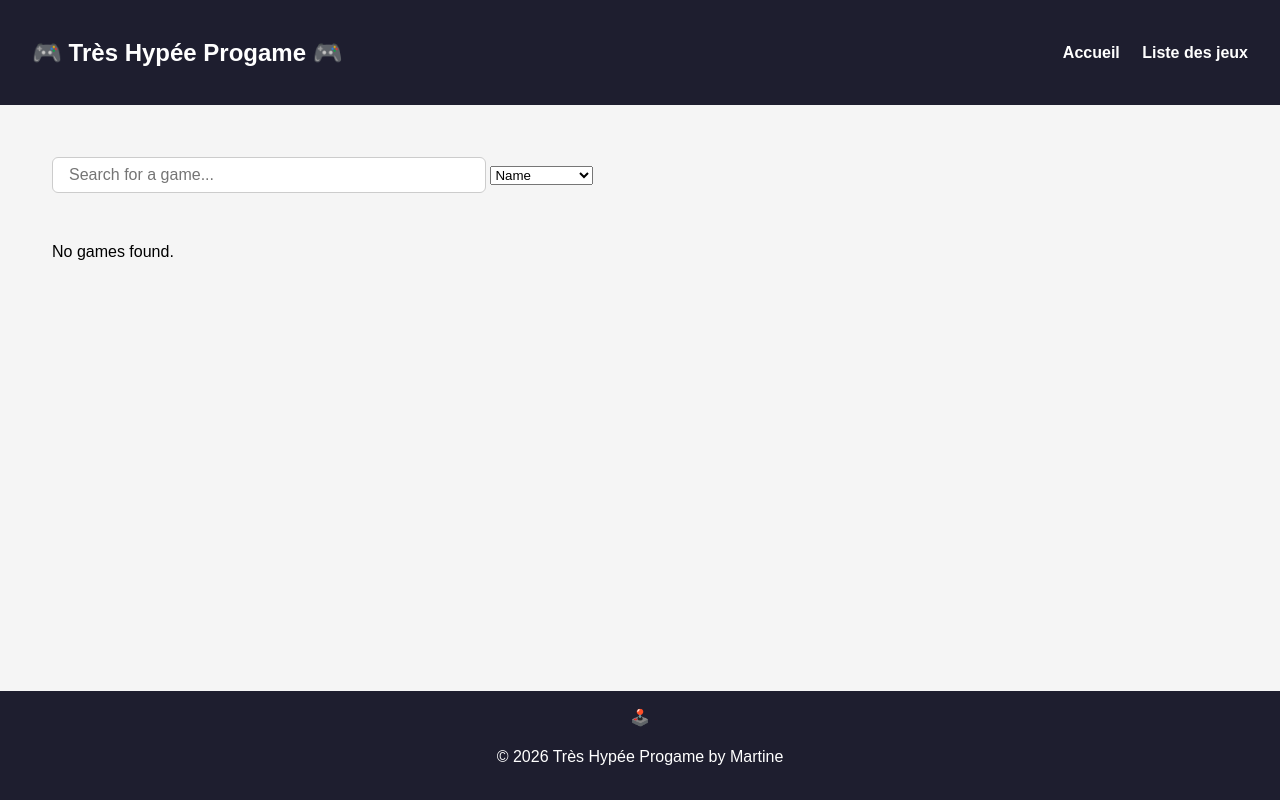
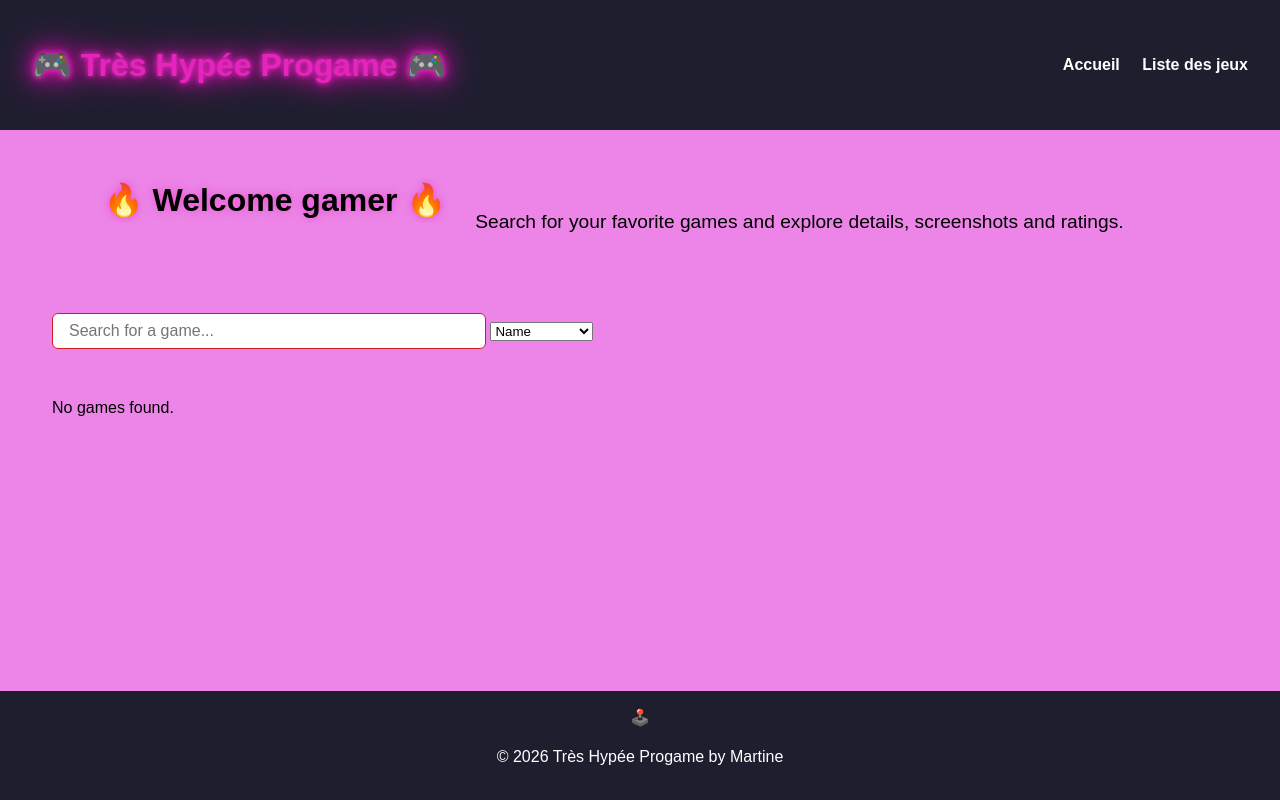
Before and after one commit to Martine9670/thp_progame, a website built with webpack: page src/index.html in a window 1280 px wide. Built offline with nearby package versions, Linux system fonts and the light colour scheme; no server answers; some icons are missing; files whose address does not match are found by name.

Commit message:
modif css title and subtitle

```diff
--- a/src/index.html
+++ b/src/index.html
@@ -23,6 +23,13 @@
             <li><a href="#/pagelist" class="nav-link"><i class="fa-solid fa-list"></i> Liste des jeux</a></li>
         </ul>
     </nav>
+    <div class="welcome-text">
+      <p class="welcome-title">🔥 Welcome gamer 🔥</p>
+      <p class="welcome-subtitle">
+        Search for your favorite games and explore details, screenshots and ratings.
+      </p>
+    </div>
+
   </header>
 
   <!-- ========================
--- a/src/styles/main.scss
+++ b/src/styles/main.scss
@@ -25,7 +25,7 @@ html, body {
 
 body {
   font-family: Arial, sans-serif;
-  background-color: #f5f5f5; // light gray background
+  background-color: #ec85e7; // light gray background
   line-height: 1.4;          // spacing between lines
   display: flex;              // allows vertical layout of navbar, main, footer
   flex-direction: column;
@@ -52,12 +52,40 @@ main#app {
   top: 0;
   z-index: 100;
 
-  .logo {
-    font-size: 1.5rem;
-    display: flex;
-    align-items: center;
-    gap: 0.5rem; // espace entre icône et texte
+.logo {
+  font-size: 2rem;
+  color: rgb(235, 37, 192);
+  display: flex;
+  align-items: center;
+  gap: 0.5rem;
+
+  text-shadow:
+    0 0 5px rgb(235, 37, 192),
+    0 0 10px rgb(235, 37, 192),
+    0 0 20px rgb(255, 0, 200),
+    0 0 40px rgb(255, 0, 200);
+
+  animation: neonBlink 1.5s infinite alternate;
+}
+
+@keyframes neonBlink {
+  0% {
+    opacity: 0.6;
+    text-shadow:
+      0 0 3px rgb(235, 37, 192),
+      0 0 6px rgb(235, 37, 192),
+      0 0 12px rgb(255, 0, 200);
   }
+
+  100% {
+    opacity: 1;
+    text-shadow:
+      0 0 6px rgb(235, 37, 192),
+      0 0 12px rgb(235, 37, 192),
+      0 0 25px rgb(255, 0, 200),
+      0 0 50px rgb(255, 0, 200);
+  }
+}
 
   .nav-links {
     display: flex;
@@ -82,7 +110,7 @@ main#app {
       }
 
       &:hover {
-        color: #4fc3f7; // link color on hover
+        color: #e025a8; // link color on hover
       }
 
       // underline animée
@@ -93,7 +121,7 @@ main#app {
         left: 0;
         width: 0;
         height: 2px;
-        background-color: #4fc3f7;
+        background-color: #4af0d4;
         transition: width 0.3s;
       }
 
@@ -103,6 +131,54 @@ main#app {
     }
   }
 }
+
+/* =================
+   WELCOME TEXT
+================= */
+.welcome-text {
+  text-align: center; /* centre le bloc entier */
+  margin-top: 1rem;
+}
+
+.welcome-title {
+  font-size: 2rem;
+  font-weight: 700;
+  color: black;
+  text-shadow: 0 0 8px rgba(235, 37, 192, 0.6);
+
+  display: inline-block; /* pour que le typewriter ne déborde pas */
+  overflow: hidden;
+  white-space: nowrap;
+  width: 0;
+  animation: typing-title 1.5s steps(30, end) forwards;
+}
+
+.welcome-subtitle {
+  font-size: 1.2rem;
+  color: black;
+  margin-top: 0.5rem;
+
+  display: inline-block;    /* inline-block pour l'animation */
+  overflow: hidden;
+  white-space: nowrap;
+  width: 0;                 /* commence invisible */
+  text-align: left;         /* force le texte à rester aligné à gauche dans son bloc */
+
+  animation: typing-subtitle 2.5s steps(68, end) forwards;
+  animation-delay: 1.5s;    /* commence juste après le titre */
+}
+
+/* ANIMATIONS */
+@keyframes typing-title {
+  from { width: 0; }
+  to { width: 22ch; } /* nombre approximatif de caractères du titre */
+}
+
+@keyframes typing-subtitle {
+  from { width: 0; }
+  to { width: 68ch; } /* nombre approximatif de caractères du sous-titre */
+}
+
 
 // ========================
 // PAGE LIST & SEARCH
@@ -116,7 +192,7 @@ main#app {
     padding: 0.5rem 1rem;
     margin-bottom: 2rem;
     border-radius: 6px;
-    border: 1px solid #ccc;
+    border: 1px solid #d11d1d;
     font-size: 1rem;
   }
 
@@ -200,7 +276,7 @@ main#app {
   display: inline-block;
   margin: 10px 0;
   padding: 0.5rem 1rem;
-  background-color: #0d6efd;
+  background-color: #fd0ddd;
   color: #fff;
   border-radius: 6px;
   text-decoration: none;
@@ -208,7 +284,7 @@ main#app {
   transition: background 0.2s;
 
   &:hover {
-    background-color: darken(#0d6efd, 10%);
+    background-color: darken(#4af0d4, 10%);
   }
 }
 
@@ -221,7 +297,7 @@ main#app {
   .btn-back {
     display: inline-block;
     padding: 0.5rem 1rem;
-    background-color: #0d6efd;
+    background-color: #fd0ddd;
     color: #fff;
     border: none;
     border-radius: 6px;
@@ -230,7 +306,7 @@ main#app {
     transition: background 0.2s;
 
     &:hover {
-      background-color: darken(#0d6efd, 10%);
+      background-color: darken(#4af0d4, 10%);
     }
   }
 }
```
